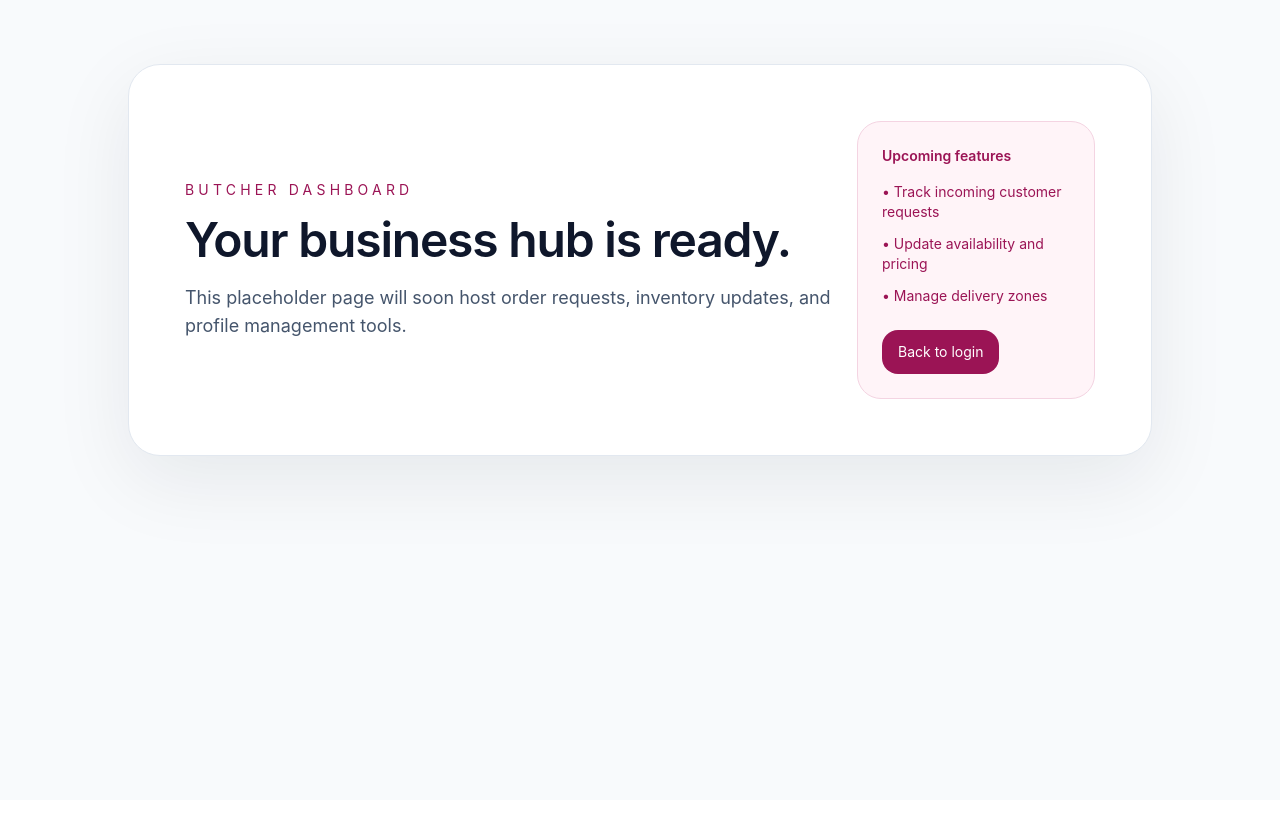
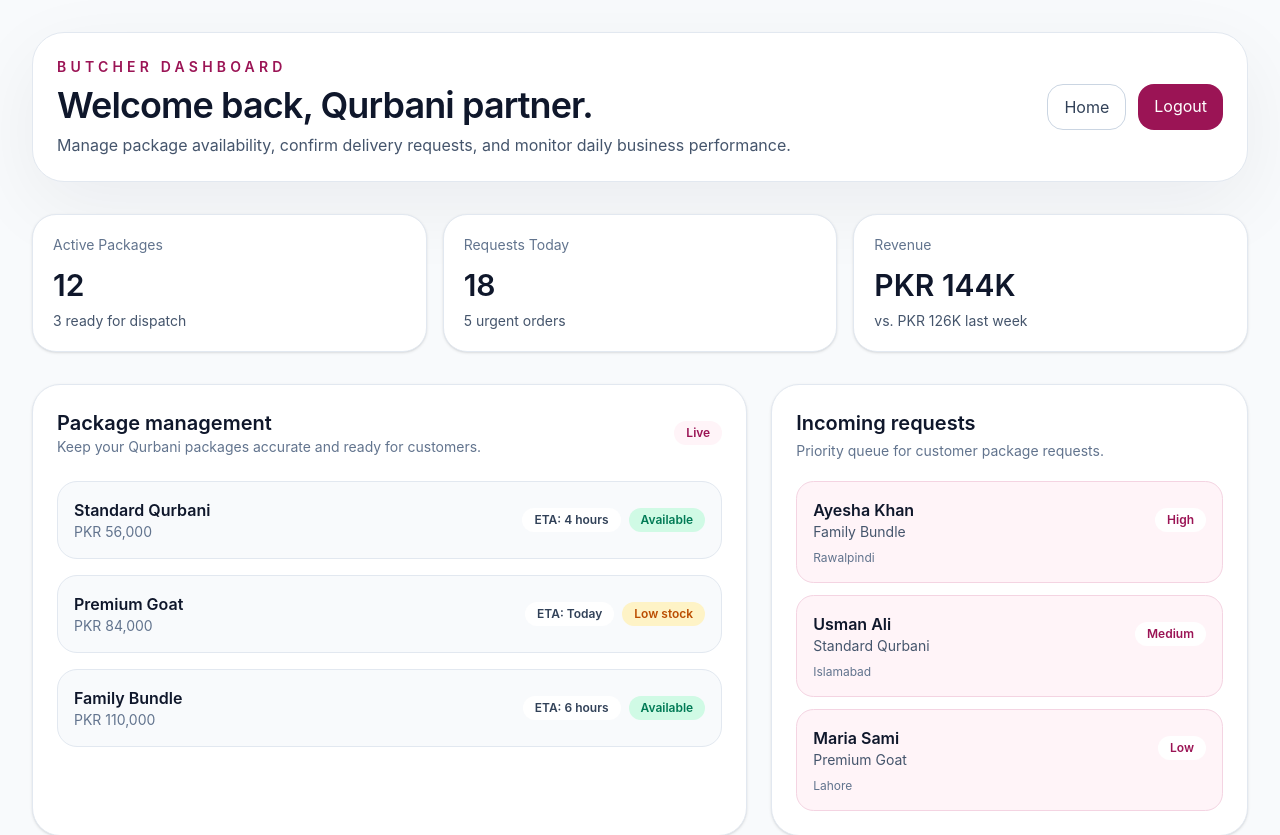
Before and after one commit to Talha-Morshed/QurbaniX, a React (Vite) app in the folder frontend/: page /dashboard/butcher in a window 1280 px wide. Shown: the top 835 px of the page. Before the commit the page ends 800 px from the top, so only its background shows below. Built offline with nearby package versions, Linux system fonts and the light colour scheme.

Commit message:
feat: enhance butcher dashboard UI

```diff
--- a/frontend/src/pages/dashboard/ButcherDashboard.jsx
+++ b/frontend/src/pages/dashboard/ButcherDashboard.jsx
@@ -1,28 +1,122 @@
 import { Link } from 'react-router-dom';
+
+const packageStats = [
+  { title: 'Active Packages', value: '12', note: '3 ready for dispatch' },
+  { title: 'Requests Today', value: '18', note: '5 urgent orders' },
+  { title: 'Revenue', value: 'PKR 144K', note: 'vs. PKR 126K last week' },
+];
+
+const packageList = [
+  { name: 'Standard Qurbani', price: 'PKR 56,000', status: 'Available', eta: '4 hours' },
+  { name: 'Premium Goat', price: 'PKR 84,000', status: 'Low stock', eta: 'Today' },
+  { name: 'Family Bundle', price: 'PKR 110,000', status: 'Available', eta: '6 hours' },
+];
+
+const incomingRequests = [
+  { customer: 'Ayesha Khan', package: 'Family Bundle', location: 'Rawalpindi', priority: 'High' },
+  { customer: 'Usman Ali', package: 'Standard Qurbani', location: 'Islamabad', priority: 'Medium' },
+  { customer: 'Maria Sami', package: 'Premium Goat', location: 'Lahore', priority: 'Low' },
+];
 
 function ButcherDashboard() {
   return (
-    <div className="min-h-screen bg-slate-50 px-6 py-16 sm:px-8 lg:px-10">
-      <div className="mx-auto flex max-w-5xl flex-col rounded-[2rem] border border-slate-200 bg-white p-8 shadow-[0_24px_80px_rgba(15,23,42,0.08)] sm:p-12 lg:flex-row lg:items-center lg:justify-between lg:p-14">
-        <div className="max-w-2xl">
-          <p className="text-sm uppercase tracking-[0.3em] text-[#9b1455]">Butcher Dashboard</p>
-          <h1 className="mt-4 text-4xl font-semibold tracking-tight text-slate-900 sm:text-5xl">Your business hub is ready.</h1>
-          <p className="mt-5 text-lg text-slate-600">
-            This placeholder page will soon host order requests, inventory updates, and profile management tools.
-          </p>
-        </div>
+    <div className="min-h-screen bg-slate-50 px-4 py-8 text-slate-900 sm:px-6 lg:px-8">
+      <div className="mx-auto max-w-7xl">
+        <header className="mb-8 flex flex-col gap-4 rounded-[2rem] border border-slate-200 bg-white p-6 shadow-[0_24px_80px_rgba(15,23,42,0.06)] md:flex-row md:items-center md:justify-between">
+          <div>
+            <p className="text-sm font-semibold uppercase tracking-[0.3em] text-[#9b1455]">Butcher Dashboard</p>
+            <h1 className="mt-2 text-3xl font-semibold tracking-tight sm:text-4xl">Welcome back, Qurbani partner.</h1>
+            <p className="mt-2 text-slate-600">Manage package availability, confirm delivery requests, and monitor daily business performance.</p>
+          </div>
 
-        <div className="mt-8 rounded-[1.5rem] border border-[#f4d4e2] bg-[#fff4f8] p-6 text-sm text-[#9b1455] lg:mt-0">
-          <p className="font-semibold">Upcoming features</p>
-          <ul className="mt-4 space-y-3 text-[#9b1455]">
-            <li>• Track incoming customer requests</li>
-            <li>• Update availability and pricing</li>
-            <li>• Manage delivery zones</li>
-          </ul>
-          <Link to="/login/butcher" className="mt-6 inline-flex rounded-2xl bg-[#9b1455] px-4 py-3 font-semibold text-white transition hover:-translate-y-0.5 hover:bg-[#7a0f40] active:translate-y-1">
-            Back to login
-          </Link>
-        </div>
+          <div className="flex gap-3">
+            <Link to="/" className="rounded-2xl border border-slate-300 px-4 py-2.5 font-medium text-slate-700 transition hover:border-[#9b1455] hover:text-[#9b1455]">
+              Home
+            </Link>
+            <Link to="/login/butcher" className="rounded-2xl bg-[#9b1455] px-4 py-2.5 font-semibold text-white transition hover:-translate-y-0.5 hover:bg-[#7a0f40] active:translate-y-1">
+              Logout
+            </Link>
+          </div>
+        </header>
+
+        <section className="grid gap-4 md:grid-cols-3">
+          {packageStats.map((item) => (
+            <article key={item.title} className="rounded-[1.5rem] border border-slate-200 bg-white p-5 shadow-sm">
+              <p className="text-sm text-slate-500">{item.title}</p>
+              <h2 className="mt-3 text-3xl font-semibold text-slate-900">{item.value}</h2>
+              <p className="mt-2 text-sm text-slate-600">{item.note}</p>
+            </article>
+          ))}
+        </section>
+
+        <section className="mt-8 grid gap-6 lg:grid-cols-[1.35fr_0.9fr]">
+          <article className="rounded-[1.75rem] border border-slate-200 bg-white p-6 shadow-sm">
+            <div className="flex items-center justify-between gap-3">
+              <div>
+                <h2 className="text-xl font-semibold text-slate-900">Package management</h2>
+                <p className="text-sm text-slate-500">Keep your Qurbani packages accurate and ready for customers.</p>
+              </div>
+              <span className="rounded-full bg-[#fff4f8] px-3 py-1 text-xs font-semibold text-[#9b1455]">Live</span>
+            </div>
+
+            <div className="mt-6 space-y-4">
+              {packageList.map((item) => (
+                <div key={item.name} className="rounded-[1.25rem] border border-slate-200 bg-slate-50 p-4">
+                  <div className="flex flex-col gap-3 sm:flex-row sm:items-center sm:justify-between">
+                    <div>
+                      <h3 className="text-base font-semibold text-slate-900">{item.name}</h3>
+                      <p className="text-sm text-slate-500">{item.price}</p>
+                    </div>
+                    <div className="flex flex-wrap gap-2">
+                      <span className="rounded-full bg-white px-3 py-1 text-xs font-semibold text-slate-700">ETA: {item.eta}</span>
+                      <span className={`rounded-full px-3 py-1 text-xs font-semibold ${item.status === 'Available' ? 'bg-emerald-100 text-emerald-700' : 'bg-amber-100 text-amber-700'}`}>
+                        {item.status}
+                      </span>
+                    </div>
+                  </div>
+                </div>
+              ))}
+            </div>
+          </article>
+
+          <aside className="rounded-[1.75rem] border border-slate-200 bg-white p-6 shadow-sm">
+            <h2 className="text-xl font-semibold text-slate-900">Incoming requests</h2>
+            <p className="mt-1 text-sm text-slate-500">Priority queue for customer package requests.</p>
+
+            <div className="mt-5 space-y-3">
+              {incomingRequests.map((request) => (
+                <div key={`${request.customer}-${request.package}`} className="rounded-[1.1rem] border border-[#f4d4e2] bg-[#fff4f8] p-4">
+                  <div className="flex items-center justify-between gap-3">
+                    <div>
+                      <p className="font-semibold text-slate-900">{request.customer}</p>
+                      <p className="text-sm text-slate-600">{request.package}</p>
+                    </div>
+                    <span className="rounded-full bg-white px-3 py-1 text-xs font-semibold text-[#9b1455]">{request.priority}</span>
+                  </div>
+                  <p className="mt-2 text-xs text-slate-500">{request.location}</p>
+                </div>
+              ))}
+            </div>
+          </aside>
+        </section>
+
+        <section className="mt-8 rounded-[1.75rem] border border-slate-200 bg-white p-6 shadow-sm">
+          <h2 className="text-xl font-semibold text-slate-900">Operations snapshot</h2>
+          <div className="mt-5 grid gap-4 md:grid-cols-3">
+            <div className="rounded-[1.25rem] bg-slate-50 p-4">
+              <p className="text-sm text-slate-500">Inventory status</p>
+              <p className="mt-2 text-lg font-semibold text-slate-900">Healthy</p>
+            </div>
+            <div className="rounded-[1.25rem] bg-slate-50 p-4">
+              <p className="text-sm text-slate-500">Delivery coverage</p>
+              <p className="mt-2 text-lg font-semibold text-slate-900">12 zones</p>
+            </div>
+            <div className="rounded-[1.25rem] bg-slate-50 p-4">
+              <p className="text-sm text-slate-500">Profile completion</p>
+              <p className="mt-2 text-lg font-semibold text-slate-900">88%</p>
+            </div>
+          </div>
+        </section>
       </div>
     </div>
   );
```
